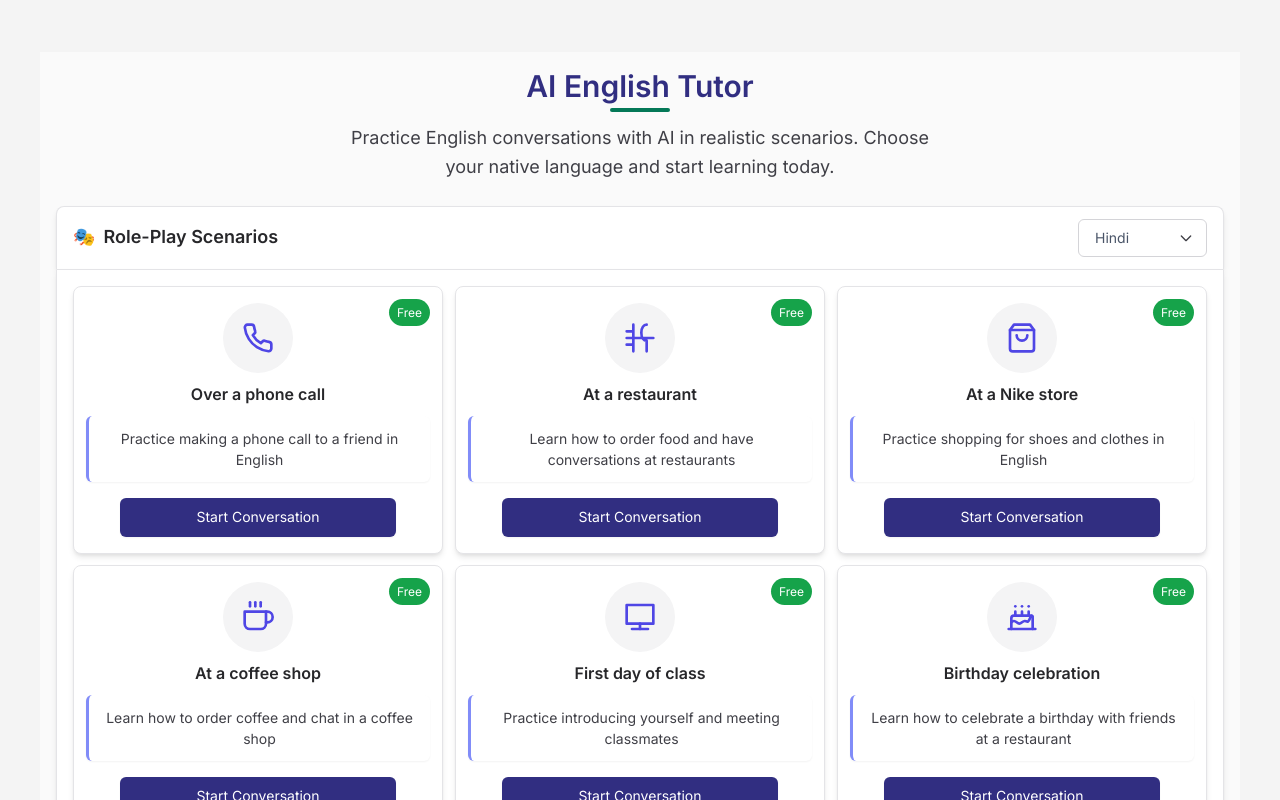
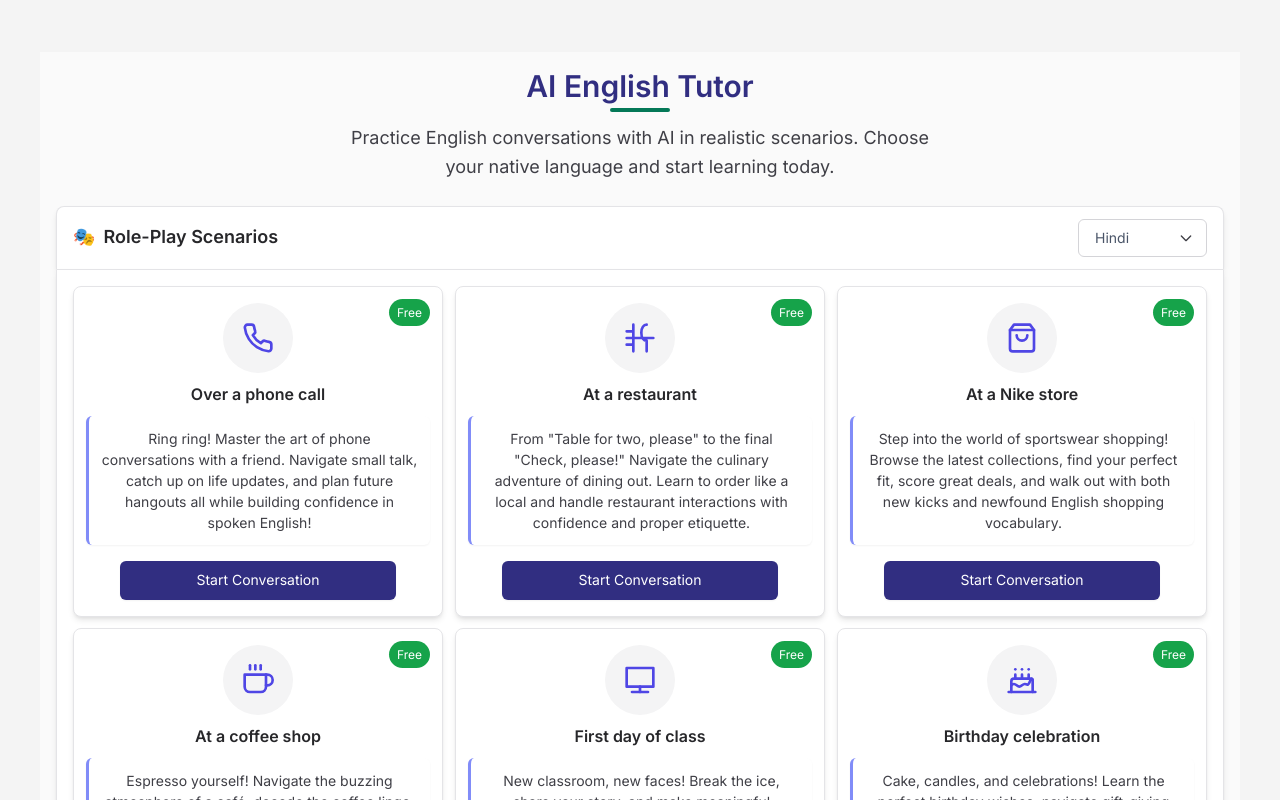
Before and after one commit to Vinit-source/AI-English-Tutor, a React (Vite) app: page / in a window 1280 px wide. Shown: the top 800 px of the page. Built offline with nearby package versions, Linux system fonts and the light colour scheme.

Commit message:
Objective panel UI updates

```diff
--- a/src/components/ChatInterface.jsx
+++ b/src/components/ChatInterface.jsx
@@ -10,7 +10,7 @@ const ChatInterface = () => {
   const navigate = useNavigate();
   const [messages, setMessages] = useState([]);
   const [inputValue, setInputValue] = useState('');
-  const [showObjectives, setShowObjectives] = useState(false);
+  const [showObjectives, setShowObjectives] = useState(true);
   const [objectivesPanelClosing, setObjectivesPanelClosing] = useState(false);
   const [llmModel, setLlmModel] = useState('gemini');
   const [isLoading, setIsLoading] = useState(false);
@@ -26,6 +26,7 @@ const ChatInterface = () => {
   const [error, setError] = useState(null);
   const [retryCount, setRetryCount] = useState(0);
   const MAX_RETRIES = 3;
+  const inputRef = useRef(null);
   const messagesEndRef = useRef(null);
   const chatMessagesRef = useRef(null);
   const canvasRef = useRef(null);
@@ -35,13 +36,15 @@ const ChatInterface = () => {
   // Get the stored language preference
   const userLanguage = localStorage.getItem('userLanguage') || 'hindi';
 
-  // Initialize the chat with a welcome message
+  // Focus the input field when component mounts
   useEffect(() => {
-    setMessages([{
-      type: 'ai',
-      content: `Welcome to the "${scenario.replace(/-/g, ' ')}" scenario! How can I help you practice your English today? (${getTranslation('Welcome', userLanguage)})`
-    }]);
+    if (inputRef.current) {
+      inputRef.current.focus();
+    }
+  }, []);
 
+  // Initialize the chat (without welcome message)
+  useEffect(() => {
     // Reset conversation history and rate limits when scenario changes
     conversationHistory.current = [];
     setRateLimitedModels({
@@ -50,6 +53,11 @@ const ChatInterface = () => {
       gemma: false,
       deepseek: false
     });
+
+    // Refocus input when scenario changes
+    if (inputRef.current) {
+      inputRef.current.focus();
+    }
   }, [scenario, userLanguage]);
 
   // Load objectives from scenario data
@@ -168,8 +176,7 @@ const ChatInterface = () => {
     setLastCorrection(correctionText);
     // Focus the input after a short delay to ensure the DOM has updated
     setTimeout(() => {
-      const inputEl = document.querySelector('.chat-input-container input');
-      if (inputEl) inputEl.focus();
+      if (inputRef.current) inputRef.current.focus();
     }, 100);
   };
 
@@ -347,6 +354,15 @@ const ChatInterface = () => {
     };
   }, []);
 
+  // Add a handler for when user starts typing
+  const handleInputChange = (e) => {
+    // Close objectives panel when user starts typing
+    if (showObjectives && e.target.value.trim() !== '') {
+      handleCloseObjectives();
+    }
+    setInputValue(e.target.value);
+  };
+
   return (
     <div className="chat-container">
       {error && (
@@ -405,9 +421,10 @@ const ChatInterface = () => {
 
       <div className="chat-input-container">
         <input
+          ref={inputRef}
           type="text"
           value={inputValue}
-          onChange={(e) => setInputValue(e.target.value)}
+          onChange={handleInputChange}
           onKeyDown={(e) => {
             if (e.key === 'Enter') handleSendMessage();
             if (e.key === 'Escape') {
@@ -422,6 +439,7 @@ const ChatInterface = () => {
           placeholder={isPracticeMode ? "Practice the corrected phrase..." : "Type a message..."}
           disabled={isLoading}
           className={isPracticeMode ? 'practice-mode' : ''}
+          autoFocus
         />
         <button
           onClick={handleSendMessage}
--- a/src/data/scenarios.js
+++ b/src/data/scenarios.js
@@ -2,7 +2,7 @@ export const scenarios = [
   {
     id: 'over-a-phone-call',
     title: 'Over a phone call',
-    description: 'Practice making a phone call to a friend in English',
+    description: 'Ring ring! Master the art of phone conversations with a friend. Navigate small talk, catch up on life updates, and plan future hangouts all while building confidence in spoken English!',
     iconName: 'phone',
     status: 'free',
     objectives: [
@@ -15,7 +15,7 @@ export const scenarios = [
   {
     id: 'restaurant',
     title: 'At a restaurant',
-    description: 'Learn how to order food and have conversations at restaurants',
+    description: 'From "Table for two, please" to the final "Check, please!" Navigate the culinary adventure of dining out. Learn to order like a local and handle restaurant interactions with confidence and proper etiquette.',
     iconName: 'restaurant',
     status: 'free',
     objectives: [
@@ -28,7 +28,7 @@ export const scenarios = [
   {
     id: 'nike-store',
     title: 'At a Nike store',
-    description: 'Practice shopping for shoes and clothes in English',
+    description: 'Step into the world of sportswear shopping! Browse the latest collections, find your perfect fit, score great deals, and walk out with both new kicks and newfound English shopping vocabulary.',
     iconName: 'shopping',
     status: 'free',
     objectives: [
@@ -41,7 +41,7 @@ export const scenarios = [
   {
     id: 'coffee-shop',
     title: 'At a coffee shop',
-    description: 'Learn how to order coffee and chat in a coffee shop',
+    description: 'Espresso yourself! Navigate the buzzing atmosphere of a café, decode the coffee lingo, customize your perfect brew, and engage in the time-honored tradition of café conversation.',
     iconName: 'coffee',
     status: 'free',
     objectives: [
@@ -54,7 +54,7 @@ export const scenarios = [
   {
     id: 'first-day-class',
     title: 'First day of class',
-    description: 'Practice introducing yourself and meeting classmates',
+    description: 'New classroom, new faces! Break the ice, share your story, and make meaningful connections on your academic journey. Turn first-day jitters into confident classroom communication.',
     iconName: 'class',
     status: 'free',
     objectives: [
@@ -67,7 +67,7 @@ export const scenarios = [
   {
     id: 'birthday-celebration',
     title: 'Birthday celebration',
-    description: 'Learn how to celebrate a birthday with friends at a restaurant',
+    description: 'Cake, candles, and celebrations! Learn the perfect birthday wishes, navigate gift-giving customs, plan the perfect party, and create memorable moments in this joyful social scenario.',
     iconName: 'birthday',
     status: 'free',
     objectives: [
```
